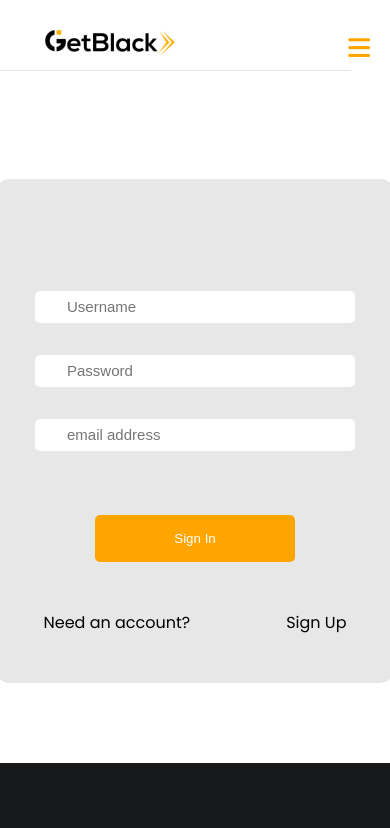
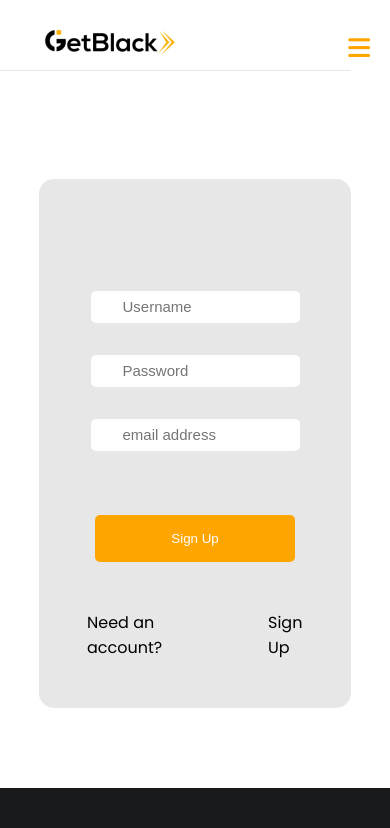
Before and after one commit to abdussalam-mustapha/GetBlack-2-master, a React (Create React App) app: page /signup in a window 390 px wide. Shown: the top 828 px of the page. Built offline with nearby package versions, Linux system fonts and the light colour scheme.

Commit message:
new update

```diff
--- a/src/App.css
+++ b/src/App.css
@@ -708,6 +708,17 @@ button {
     width: 100%;
     padding: 0 !important;
   }
+  .login,
+  .signup {
+    width: 80%;
+  }
+
+  .login input,
+  .signup input {
+    width: 100%;
+  }
+
+
   .logo_row {
     padding: 0 !important;
     margin: 2rem 0 !important;
@@ -785,4 +796,8 @@ button {
   .con_sect {
     margin: 1.5rem 0 !important;
   }
+  .register_flex,
+  .sign_flex {
+   font-size: 8.5px;
+  }
 }
--- a/src/common/signup/Register.jsx
+++ b/src/common/signup/Register.jsx
@@ -36,7 +36,7 @@ const Register = () => {
                         // value={pwd}
                         required
                     />
-                    <button className='btn btn-register'>Sign In</button>
+                    <button className='btn btn-register'>Sign Up</button>
                 </form>
                 <div className="register_flex">
                     <p>
```
